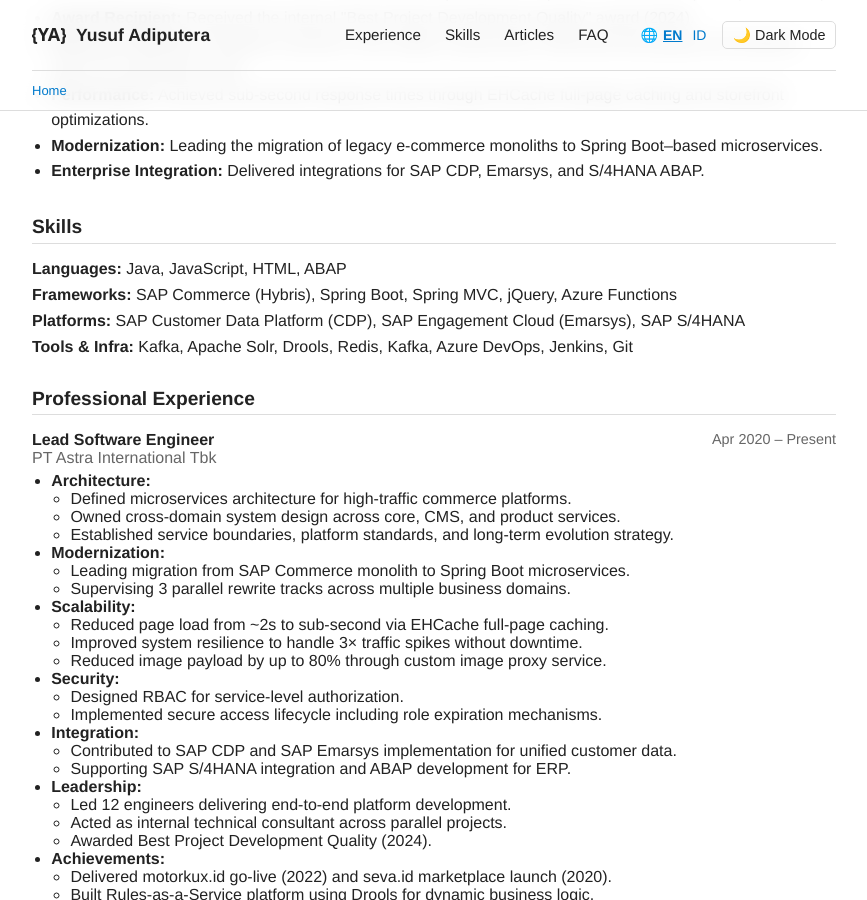
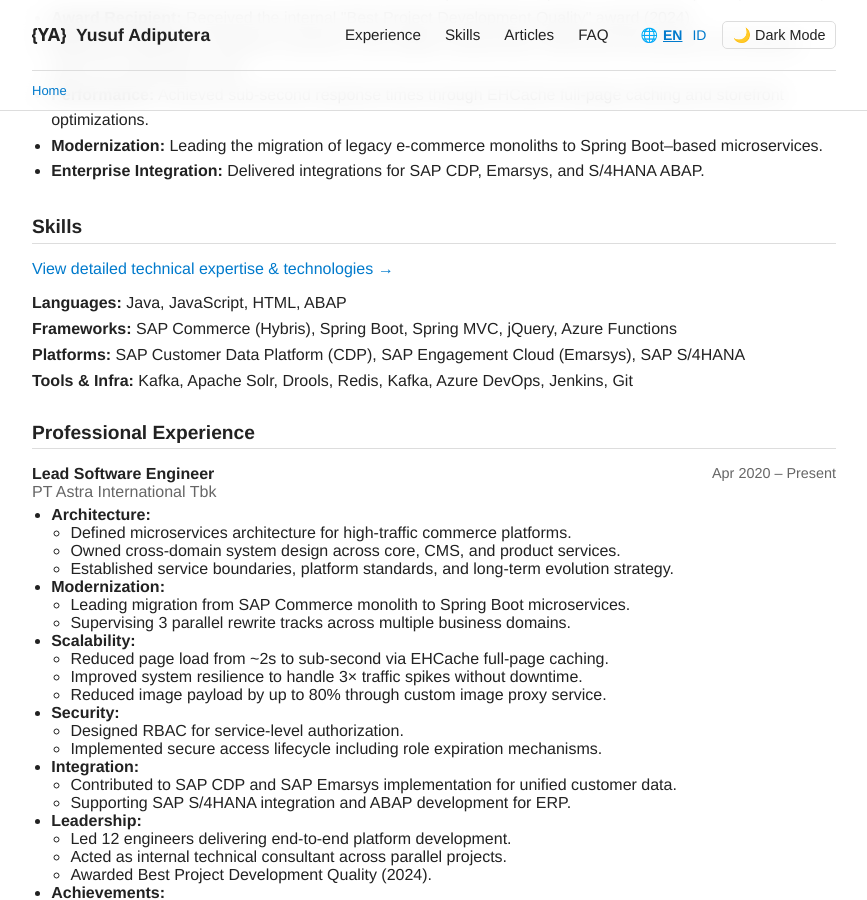
Before and after one commit to adiputera/adiputera.github.io, a Jekyll site: the page built from index.html, in a window 1280 px wide and 900 px high, scrolled down 807 px. Shown: the whole window, without its empty margins (206-1073 px from the left). Built offline with Jekyll 4.4.1, drawn with Linux system fonts in a browser that asks for light colours; some of the changed text lies outside the part shown.

Commit message:
Add CTA to skills and articles page

```diff
--- a/_layouts/short.html
+++ b/_layouts/short.html
@@ -39,6 +39,8 @@
             </ul>
 
             <h2 id="skills">{{ data.sections.skills }}</h2>
+            <p class="hide-for-print" style="margin-bottom: 1rem;"><a href="{{ data.links.detailed_skills_url }}">{{
+                    data.links.detailed_skills }}</a></p>
             <ul class="skills-group">
                 {% for skill in short.skills %}
                 <li class="skills-item"><strong>{{ skill.category }}:</strong> {{ skill.items }}</li>
@@ -104,5 +106,8 @@
             </ul>
             {% endif %}
 
+            <h2 id="articles" class="hide-for-print">{{ data.sections.articles }}</h2>
+            <p class="hide-for-print"><a href="/articles">{{ data.links.all_articles }}</a></p>
+
         </main>
     </div>
```
